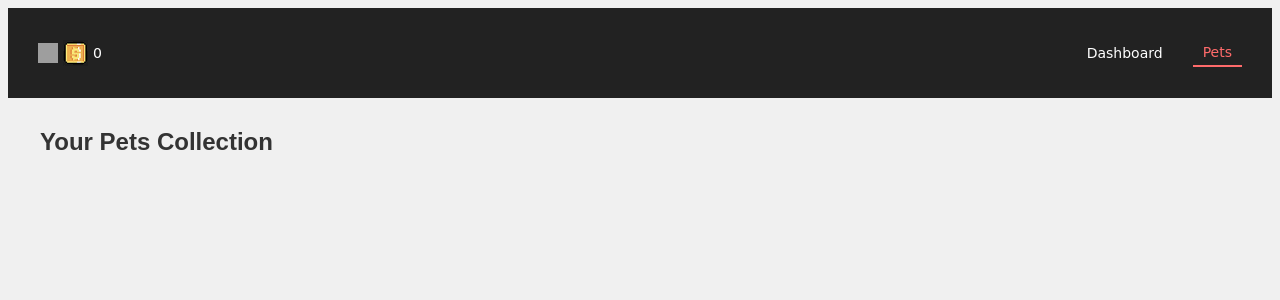
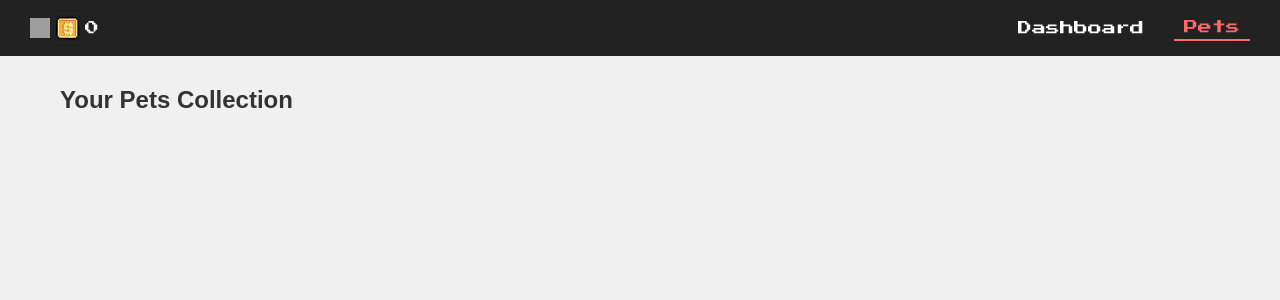
Before and after one commit to sarakhan7/FitPets, a Django app: page /pets/ in a window 1280 px wide. Shown: the top 300 px of the page. Run offline with Django 5.2, Linux system fonts and the light colour scheme; a user stored in the database is signed in; data comes from the database, SQL or seed files in the repository; data that the repository does not hold is empty; grey boxes are pictures that could not be loaded.

Commit message:
Updated styles.css after rebase

```diff
--- a/mywebsite/myapp/static/styles.css
+++ b/mywebsite/myapp/static/styles.css
@@ -1,4 +1,3 @@
-style:
 /* Importing Pixel Font */
 @import url('https://fonts.googleapis.com/css2?family=Press+Start+2P&display=swap');
 
```
